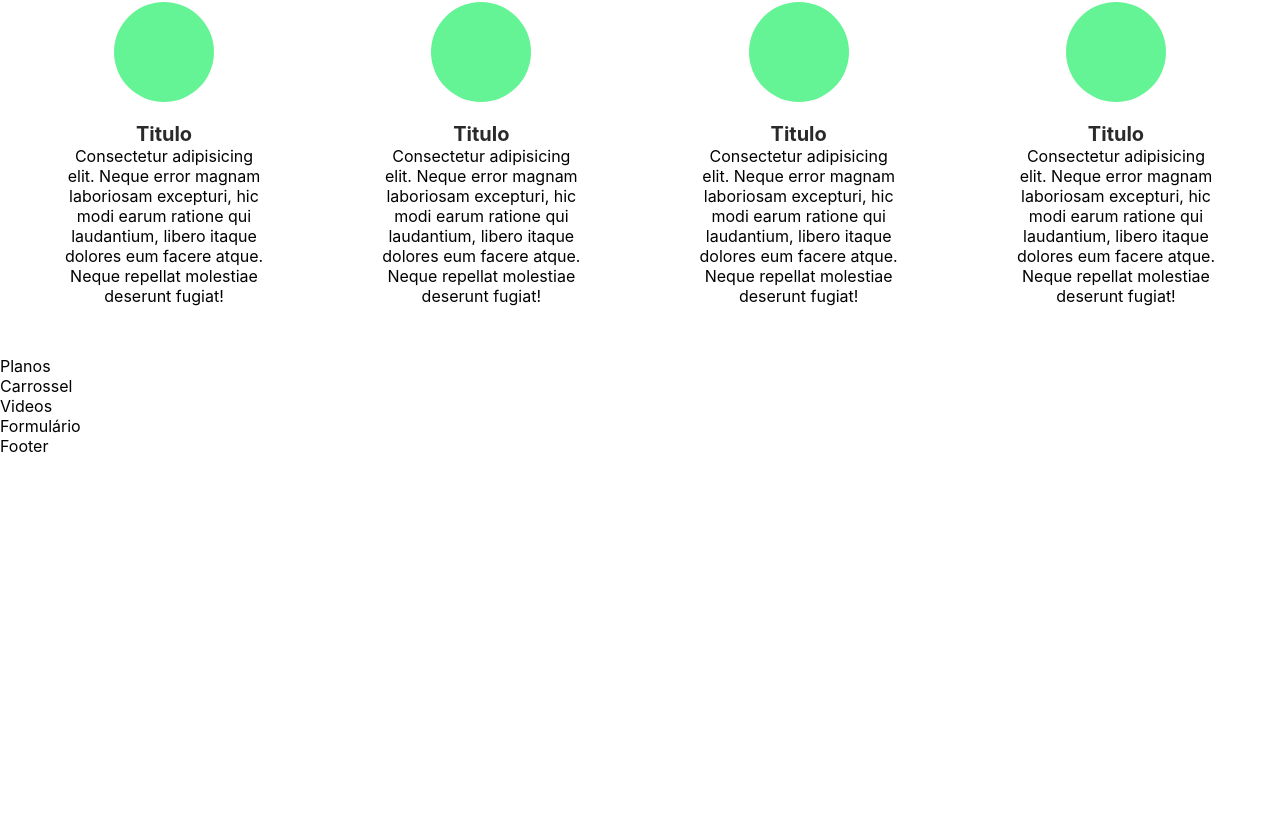
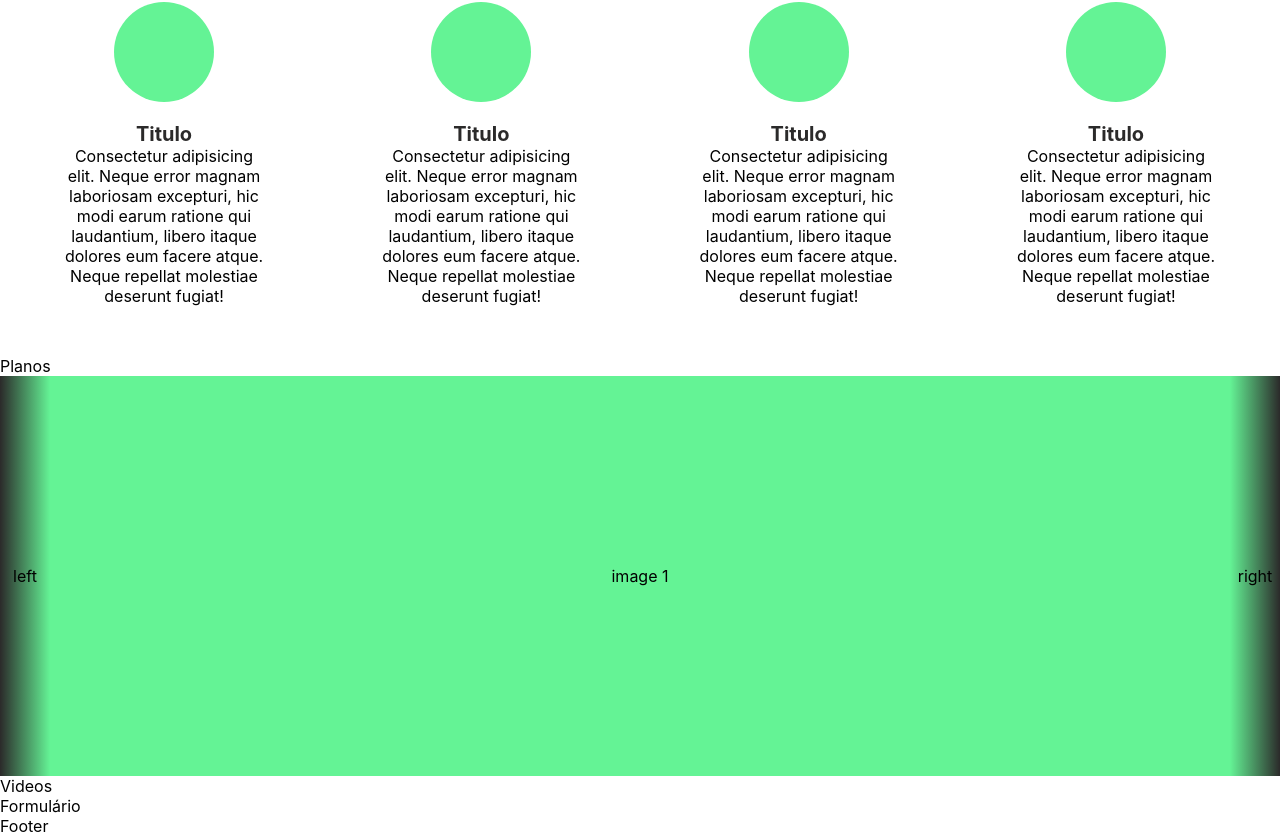
Before and after one commit to viniciosazambuja/exameFranquia, a Next.js app: page / in a window 1280 px wide. Shown: the part 1677-2513 px from the top of the page. Before the commit the page ends 2133 px from the top, so only its background shows below. Built offline with nearby package versions, Linux system fonts and the light colour scheme.

Commit message:
Carrossel

```diff
--- a/components/Carrossel.jsx
+++ b/components/Carrossel.jsx
@@ -1,7 +1,19 @@
+import { useState } from 'react'
+import styles from '../styles/Carrossel.module.scss'
+
 export default function Carrossel(props) {
+
+    const [carroselAtual, setCarroselAtual] = useState(0);
+
     return(
-        <section>
-            Carrossel
+        <section className={styles.section}>
+            <div onClick={() => setCarroselAtual(carroselAtual -= 1)} className={styles.controller}>left</div>
+            <div onClick={() => setCarroselAtual(carroselAtual += 1)} className={styles.controller}>right</div>
+            <div className={styles.areaImages}>
+                <div style={{transform: `translate(-${carroselAtual*100}vw)`}} className={styles.areaImage}>image 1</div>
+                <div style={{transform: `translate(-${carroselAtual*100}vw)`}} className={styles.areaImage}>image 2</div>
+                <div style={{transform: `translate(-${carroselAtual*100}vw)`}} className={styles.areaImage}>image 3</div>
+            </div>
         </section>
     )
 }
--- a/pages/index.jsx
+++ b/pages/index.jsx
@@ -18,8 +18,8 @@ export default function Home() {
         <Sobre />
         <Diferenciais />
         <Diferenciais />
-        <Planos></Planos>
-        <Carrossel></Carrossel>
+        <Planos />
+        <Carrossel />
         <Videos></Videos>
         <Formulario></Formulario>
         <Footer></Footer>
--- /dev/null
+++ b/styles/Carrossel.module.scss
@@ -0,0 +1,56 @@
+.section{
+    position: relative;
+    display: flex;
+    align-items: center;
+    justify-content: flex-start;
+    width: 100%;
+    height: 400px;
+    overflow: hidden;
+
+    .controller{
+        position: absolute;
+        top: 0;
+        width: 50px;
+        height: 100%;
+        background-color: var(--black);
+        display: flex;
+        align-items: center;
+        justify-content: center;
+        z-index: 100;
+        cursor: pointer;
+
+        &:nth-child(1){
+            left: 0;
+            background: linear-gradient(to right, var(--black),transparent);
+        }
+
+        &:nth-child(2){
+            right: 0;
+            background: linear-gradient(to left, var(--black),transparent);
+        }
+    }
+
+    .areaImages{
+        display: flex;
+        align-items: center;
+        justify-content: flex-start;
+        width: 300vw;
+        height: 100%;
+
+        .areaImage{
+            width: 100vw;
+            height: 100%;
+            display: flex;
+            align-items: center;
+            justify-content: center;
+            background-color: var(--green);
+            transform: translateX(0);
+            position: relative;
+            transition: .3s;
+            -webkit-transition: .3s;
+            -moz-transition: .3s;
+            -ms-transition: .3s;
+            -o-transition: .3s;
+        }
+    }
+}
```
